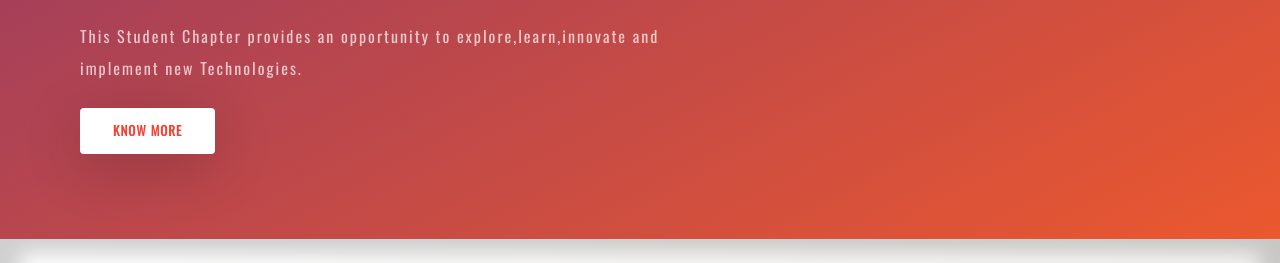
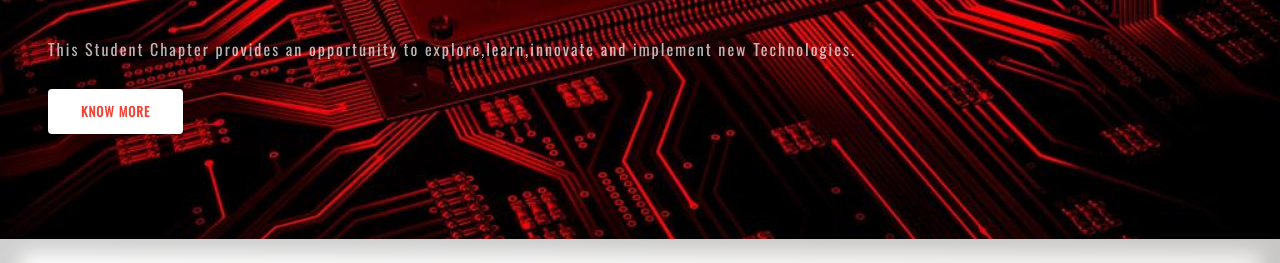
Before and after one commit to Raoaditi/ieee1, a plain HTML site: page index.html in a window 1280 px wide. Shown: the part 449-712 px from the top of the page. Drawn offline with nearby package versions, Linux system fonts and the light colour scheme.

Commit message:
Add files via upload

```diff
--- a/css/style.css
+++ b/css/style.css
@@ -426,8 +426,8 @@ li > a:only-child:after {
 /*--/banner --*/
 
 .main-banner {
-   background: linear-gradient(to bottom right, #84346e, #eb582e);
-  /* background: url(../images/banner.jpg)no-repeat center; */
+   /* background: linear-gradient(to bottom right, #84346e, #eb582e); */
+  background: url(../images/banner.jpg)no-repeat center;
     -webkit-background-size: cover;
     -moz-background-size: cover;
     -o-background-size: cover;
@@ -2487,9 +2487,8 @@ h3.tittle {
     min-height: 50em;
 }
 .banner-info {
-    padding: 10em 0 0em 5em;
-    width: 52%;
     font-family: 'Oswald', sans-serif;
+    width: auto;
 }
 span.highlight {
     color: #f7c53f;
```
